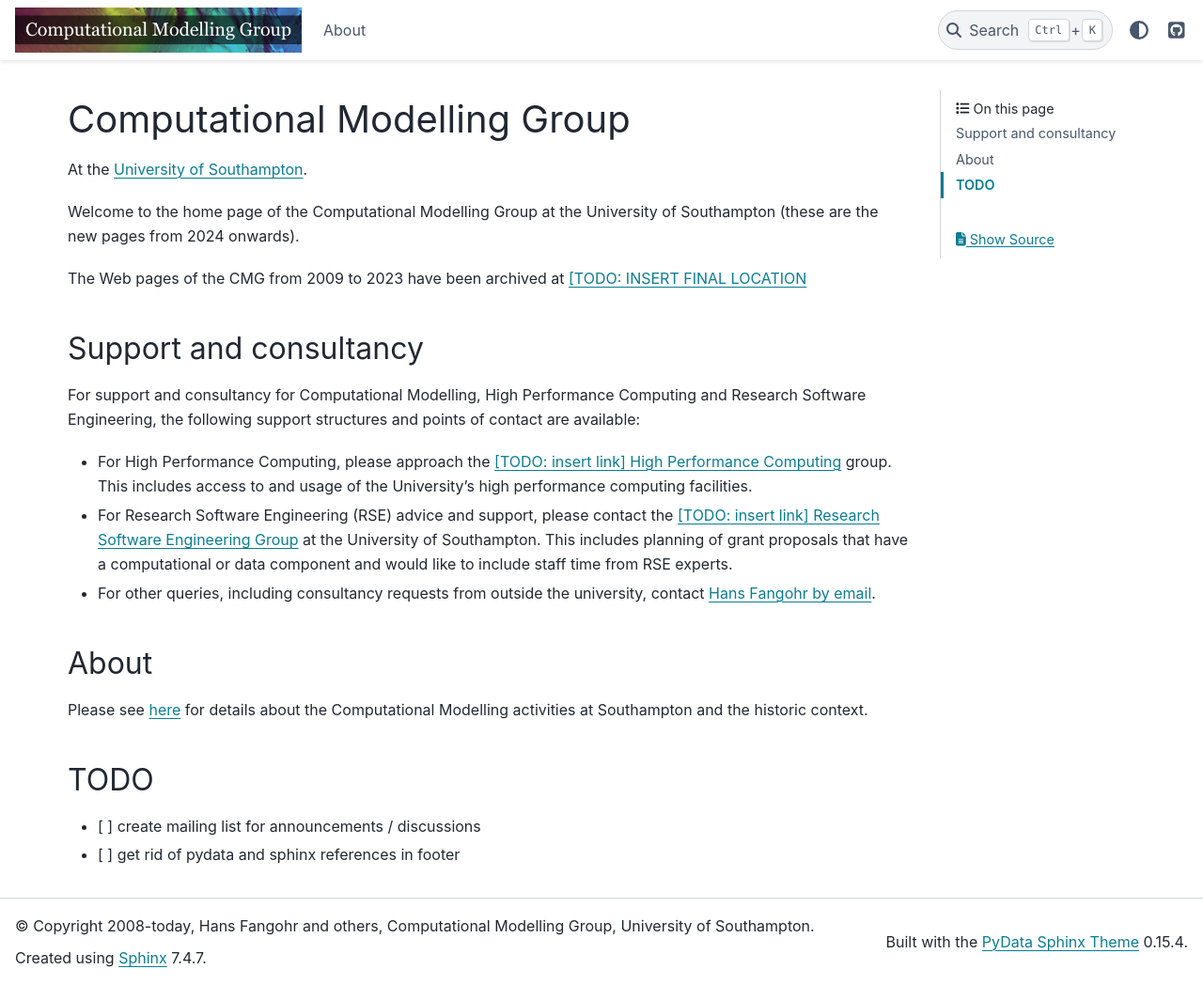
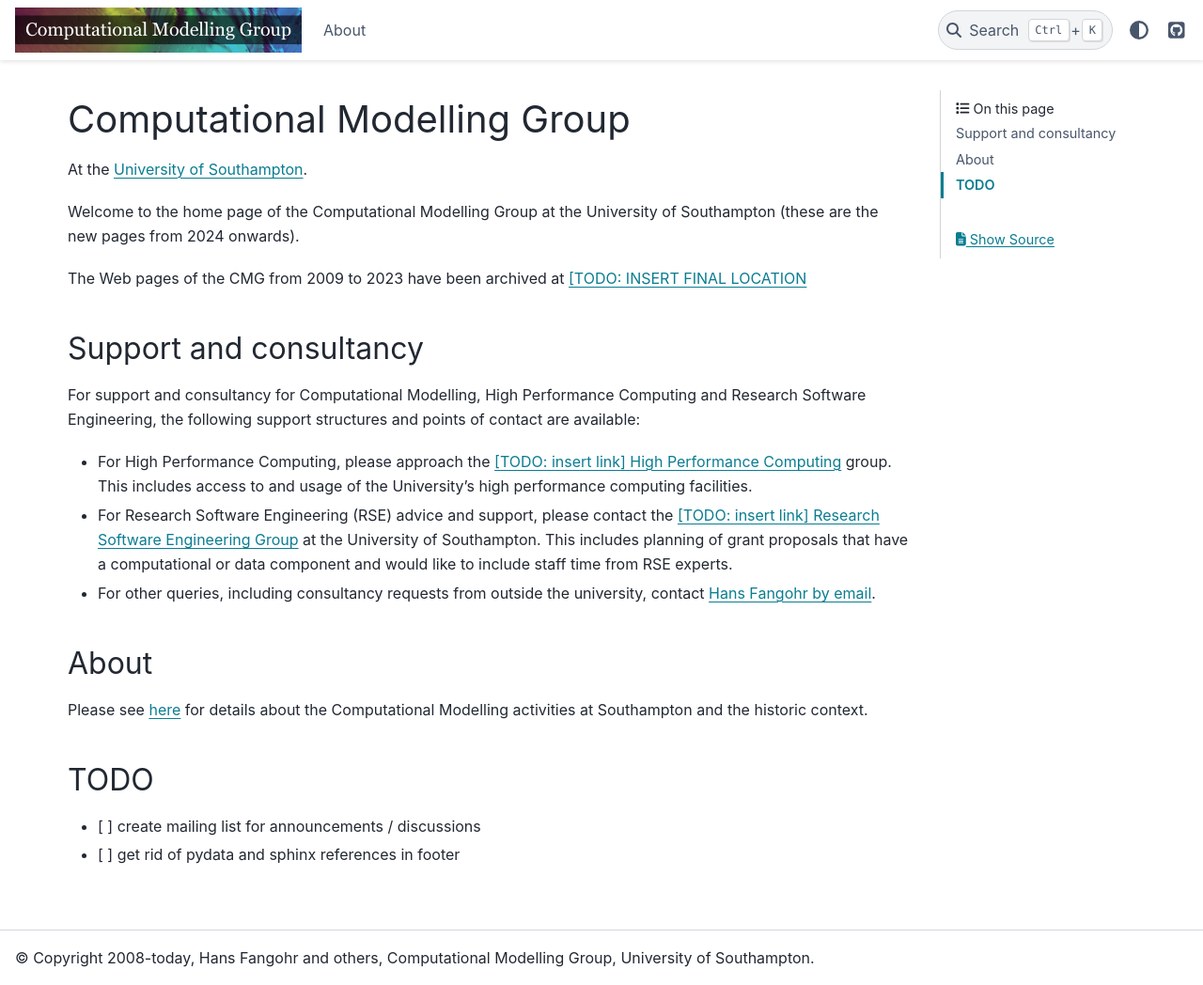
Before and after one commit to computational-modelling-group/computational-modelling-group.github.io, a Sphinx documentation site: the page built from source/index.rst, in a window 1280 px wide and 1048 px high. Shown: the whole window at 94% size. Built offline with Sphinx 7.4.7 and the PyData theme 0.15.4, drawn with Linux system fonts in a browser that asks for light colours.

```diff
--- a/source/conf.py
+++ b/source/conf.py
@@ -37,4 +37,8 @@ html_theme_options = {
         },
     ],
     "show_prev_next": False,
+    "footer_end": False
 }
+
+
+html_show_sphinx = False
```
Also changed, not shown: source/_static/masthead.jpg (added).
